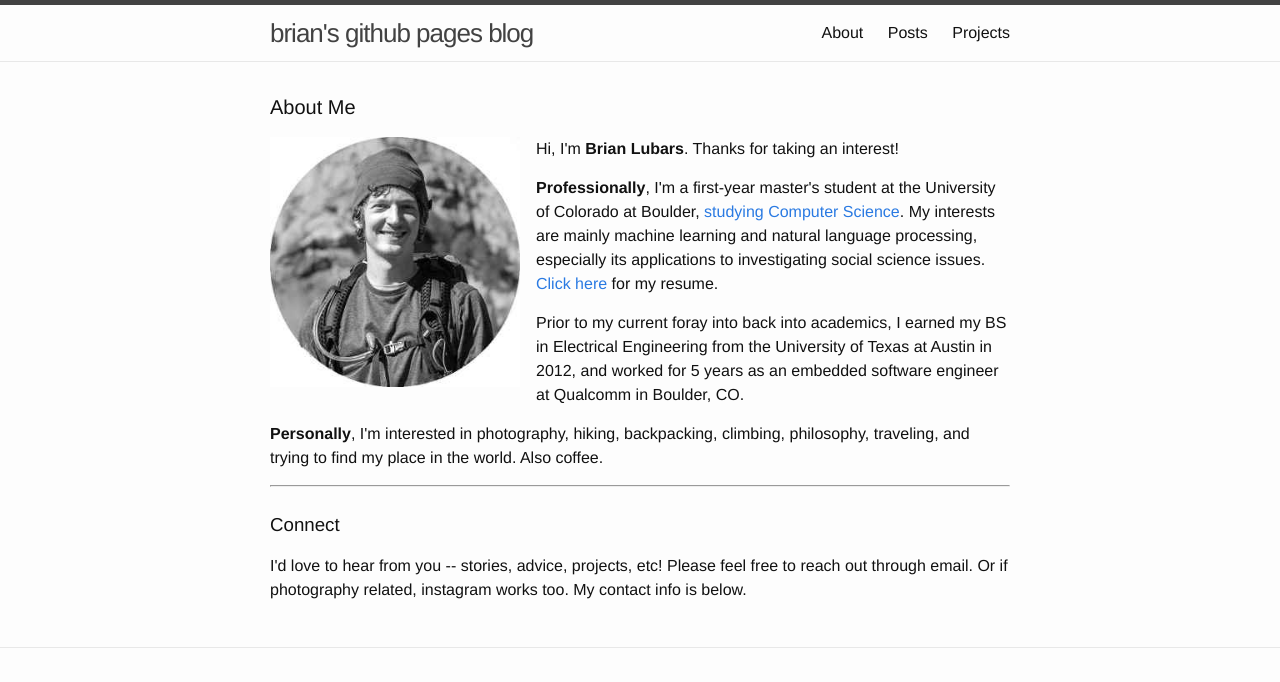
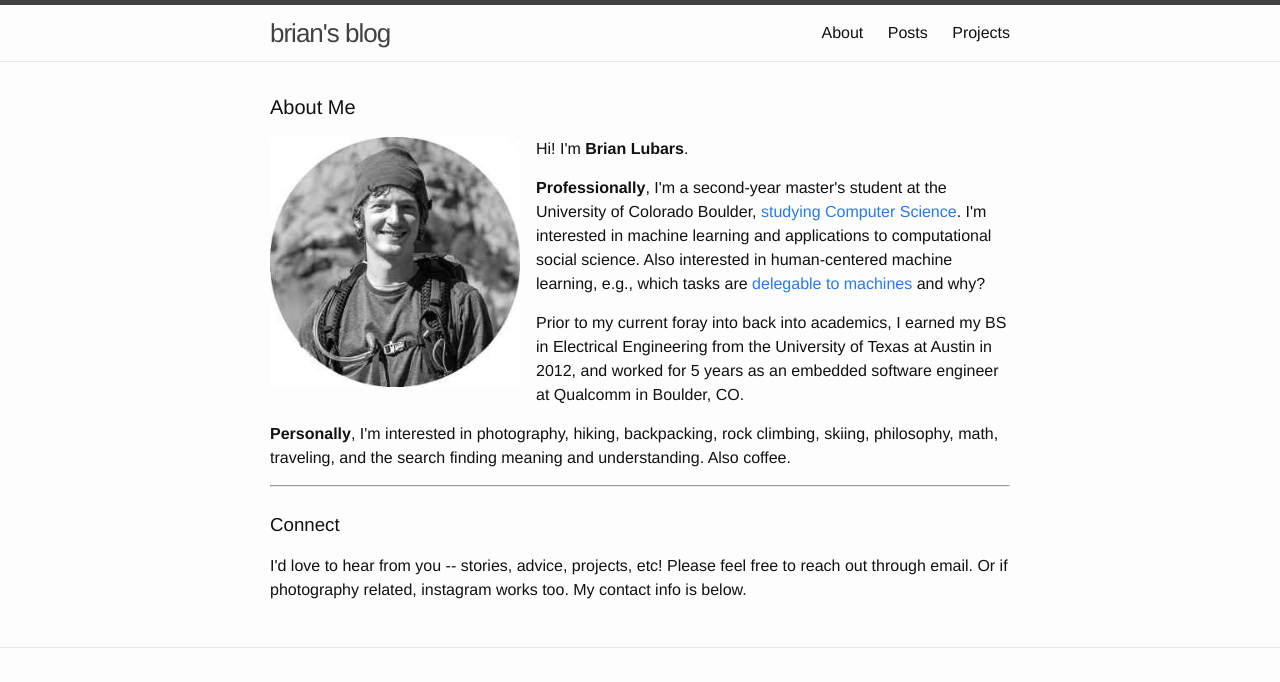
Before and after one commit to blubars/blubars.github.io, a Jekyll site: the page built from pages/about.html, in a window 1280 px wide, cut to the strip 0-682 px from the top of the page. Built offline with Jekyll 4.4.1, drawn with Linux system fonts in a browser that asks for light colours; some of the changed text lies outside the part shown.

Commit message:
Infinite jest, ai task delegability projects

```diff
--- a/_config.yml
+++ b/_config.yml
@@ -1,11 +1,11 @@
 # Site settings
-title: brian's github pages blog
+title: brian's blog
 email: blubars@gmail.com
 description: > # this means to ignore newlines until "baseurl:"
-  Experimental blog using jekyll, hosted on github pages.
+  Experimental blog using jekyll + github pages.
 #baseurl: "/blog/" # the subpath of your site, e.g. /blog/
 #url: "http://yourdomain.com" # the base hostname & protocol for your site
-twitter_username: BrianLubars
+twitter_username: whobars
 github_username:  blubars
 encoding: UTF-8
 
--- a/index.html
+++ b/index.html
@@ -49,7 +49,8 @@ layout: default
   </ul>
 
   <br /><hr />
-  <p style="margin-top:0.7em">Amateur photographer, aimless wanderer, bagel eater, space heater. Occasionally I emit code.</p>
+  <!-- <p style="margin-top:0.7em">Amateur photographer, aimless wanderer, bagel eater, space heater. Occasionally I emit code.</p> -->
+  <p style="margin-top:0.7em">Human-centered ML &amp; computational social science. I eat bagels and occasionally emit code.</p>
   <hr /><br />
 
   <h1 class="page-heading">Lastest Blog Posts</h1>
--- a/pages/about.html
+++ b/pages/about.html
@@ -5,13 +5,13 @@ title: About
 <div class="home">
   <h1 class="page-heading">About Me</h1>
   <img src="{{ '/assets/img/profile-1.jpg' | prepend: site.baseurl }}" align="left" width="250" style="margin-right:1em;"/>
-  <p>Hi, I'm <b>Brian Lubars</b>. Thanks for taking an interest!</p>
+  <p>Hi! I'm <b>Brian Lubars</b>.</p>
 
-  <p><b>Professionally</b>, I'm a first-year master's student at the University of Colorado at Boulder, <a href="{% link _posts/2018-01-01-school.md %}">studying Computer Science</a>. My interests are mainly machine learning and natural language processing, especially its applications to investigating social science issues. <a href="https://drive.google.com/open?id=1hYgYQmYgthmU05qGrltzksmQJy8q1LQS">Click here</a> for my resume.</p>
+  <p><b>Professionally</b>, I'm a second-year master's student at the University of Colorado Boulder, <a href="{% link _posts/2018-01-01-school.md %}">studying Computer Science</a>. I'm interested in machine learning and applications to computational social science. Also interested in human-centered machine learning, e.g., which tasks are <a href="https://delegability.github.io">delegable to machines</a> and why?
 
   <p>Prior to my current foray into back into academics, I earned my BS in Electrical Engineering from the University of Texas at Austin in 2012, and worked for 5 years as an embedded software engineer at Qualcomm in Boulder, CO.</p>
 
-  <p><b>Personally</b>, I'm interested in photography, hiking, backpacking, climbing, philosophy, traveling, and trying to find my place in the world. Also coffee.
+  <p><b>Personally</b>, I'm interested in photography, hiking, backpacking, rock climbing, skiing, philosophy, math, traveling, and the search finding meaning and understanding. Also coffee.
 
   <br /><hr /><br />
 
```
